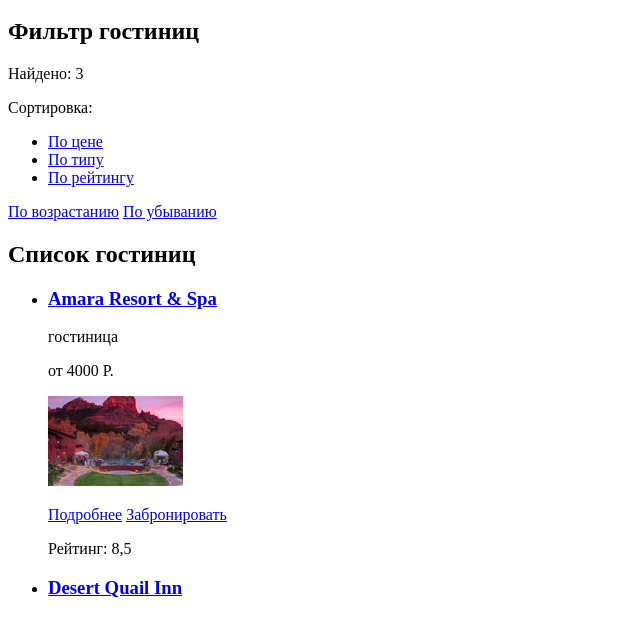
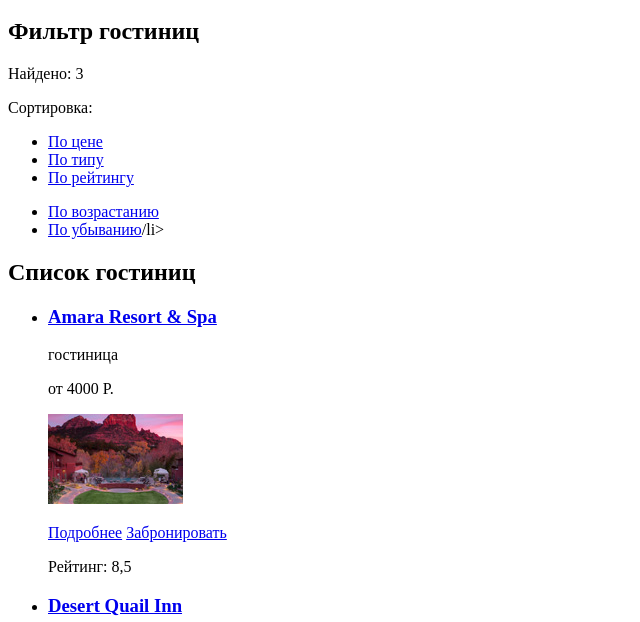
Before and after one commit to Nadezhda1904/1339229-sedona-27, a plain HTML site: page catalog.html in a window 1280 px wide. Shown: the part 173-795 px from the top of the page, without its empty margins (0-640 px from the left). Drawn offline with Linux system fonts and the light colour scheme.

Commit message:
правки в подготовке графики

```diff
--- a/catalog.html
+++ b/catalog.html
@@ -24,21 +24,21 @@
       <h2>Фильтр гостиниц</h2>
       <!--Форма фильтров-->
     </section>
-    <section class="sorting">
+    <div class="sorting">
       <p>Найдено: 3</p>
       <span>Сортировка:</span>
-      <div class="sorting-filter">
         <ul>
           <li><a href="#">По цене</a></li>
           <li><a href="#">По типу</a></li>
           <li><a href="#">По рейтингу</a></li>
         </ul>
+      <div class="sorting-up-down">
+        <ul>
+          <li><a href="#">По возрастанию</a></li>
+          <li><a href="#">По убыванию</a>/li>
+        </ul>
       </div>
-      <div class="sorting-up-down">
-        <a href="#">По возрастанию</a>
-        <a href="#">По убыванию</a>
-      </div>
-    </section>
+    </div>
     <section class="resalts">
       <h2>Список гостиниц</h2>
       <ul>
```
Also changed, not shown: index.html (+3 -3 lines).
